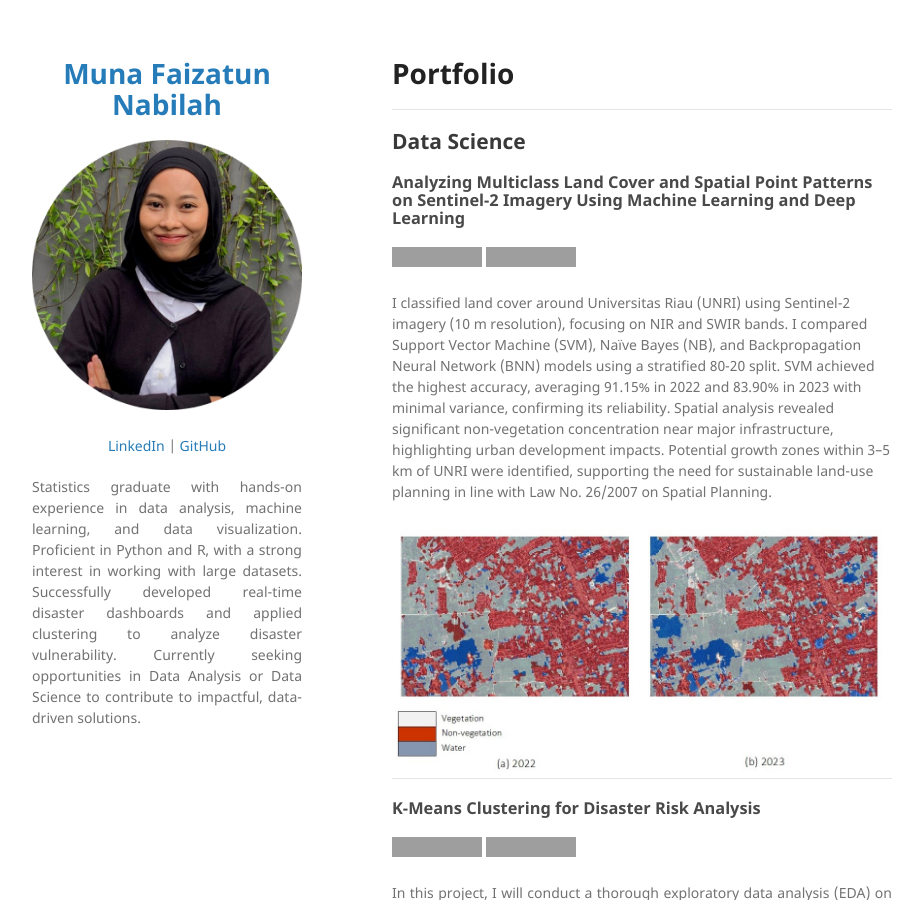
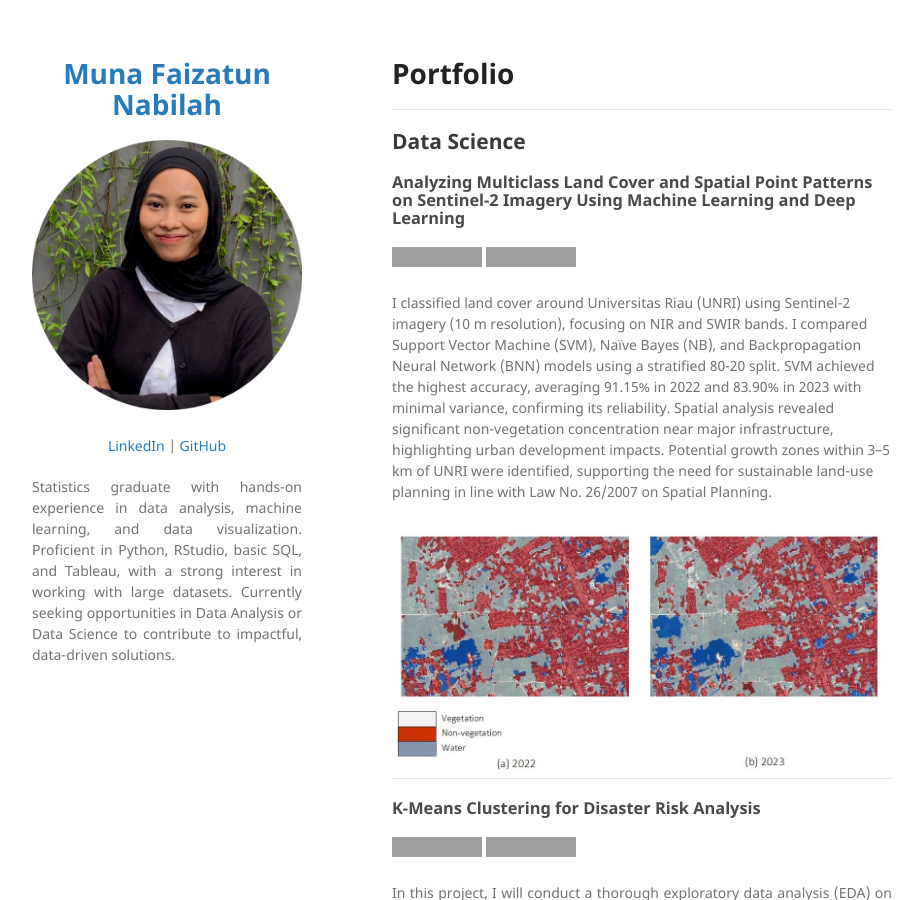
Before and after one commit to munafaizatun/munafaizatun.github.io, a Jekyll site: the page built from index.md, in a window 1280 px wide and 900 px high. Shown: the whole window, without its empty margins (178-1100 px from the left). Built offline with Jekyll 4.4.1, drawn with Linux system fonts in a browser that asks for light colours; our own code applies the rules of GitHub Pages for plain Markdown files; grey boxes are pictures that could not be loaded.

Commit message:
Update _config.yml

```diff
--- a/_config.yml
+++ b/_config.yml
@@ -9,7 +9,7 @@ description:
   </p>
 
   <p align="justify">
-  Statistics graduate with hands-on experience in data analysis, machine learning, and data visualization. Proficient in Python and R, with a strong interest in working with large datasets. Successfully developed real-time disaster dashboards and applied clustering to analyze disaster vulnerability. Currently seeking opportunities in Data Analysis or Data Science to contribute to impactful, data-driven solutions.
+  Statistics graduate with hands-on experience in data analysis, machine learning, and data visualization. Proficient in Python, RStudio, basic SQL, and Tableau, with a strong interest in working with large datasets. Currently seeking opportunities in Data Analysis or Data Science to contribute to impactful, data-driven solutions.
   </p>
 
 theme: jekyll-theme-minimal
```
